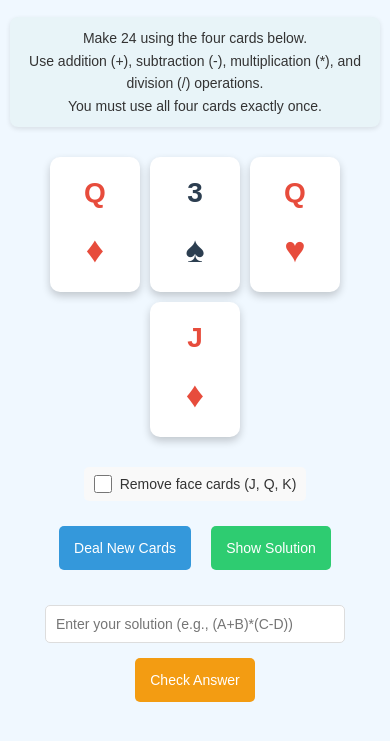
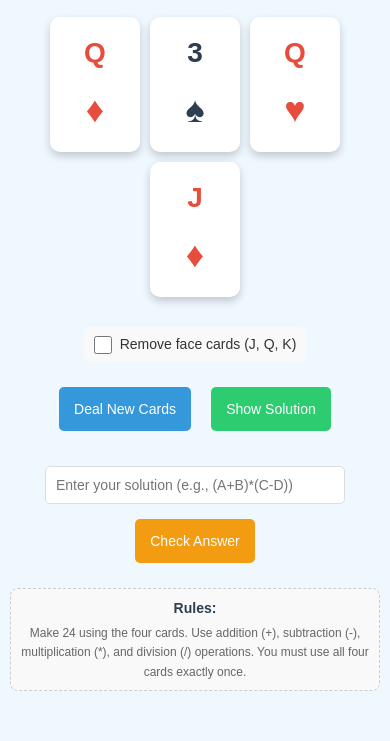
Before and after one commit to rbkl/24-card-game, a plain HTML site: page index.html in a window 390 px wide. Shown: the part 51-792 px from the top of the page. Drawn offline with Linux system fonts and the light colour scheme.

Commit message:
Move game rules to bottom and make them smaller for improved UI

```diff
--- a/index.html
+++ b/index.html
@@ -12,11 +12,6 @@
 <body>
     <div class="container">
         <h1>24 Card Game</h1>
-        <div class="game-description">
-            <p>Make 24 using the four cards below.</p>
-            <p>Use addition (+), subtraction (-), multiplication (*), and division (/) operations.</p>
-            <p>You must use all four cards exactly once.</p>
-        </div>
 
         <div class="cards-container" id="cards-container">
             <!-- Cards will be dynamically added here -->
@@ -45,6 +40,11 @@
         <div class="result" id="result">
             <!-- Result message will be shown here -->
         </div>
+
+        <div class="game-rules">
+            <h3>Rules:</h3>
+            <p>Make 24 using the four cards. Use addition (+), subtraction (-), multiplication (*), and division (/) operations. You must use all four cards exactly once.</p>
+        </div>
     </div>
 
     <script src="script.js"></script>
--- a/styles.css
+++ b/styles.css
@@ -195,6 +195,25 @@ button:hover {
     color: #e74c3c;
 }
 
+.game-rules {
+    margin-top: 30px;
+    padding: 10px;
+    background-color: #f9f9f9;
+    border-radius: 8px;
+    font-size: 14px;
+    color: #666;
+    border: 1px dashed #ccc;
+    max-width: 600px;
+    margin-left: auto;
+    margin-right: auto;
+}
+
+.game-rules h3 {
+    margin-bottom: 5px;
+    font-size: 16px;
+    color: #2c3e50;
+}
+
 /* Mobile Optimizations */
 @media screen and (max-width: 600px) {
     .container {
@@ -256,4 +275,14 @@ button:hover {
         font-size: 14px;
         padding: 10px;
     }
+
+    .game-rules {
+        font-size: 12px;
+        padding: 8px;
+        margin-top: 20px;
+    }
+
+    .game-rules h3 {
+        font-size: 14px;
+    }
 }
```
